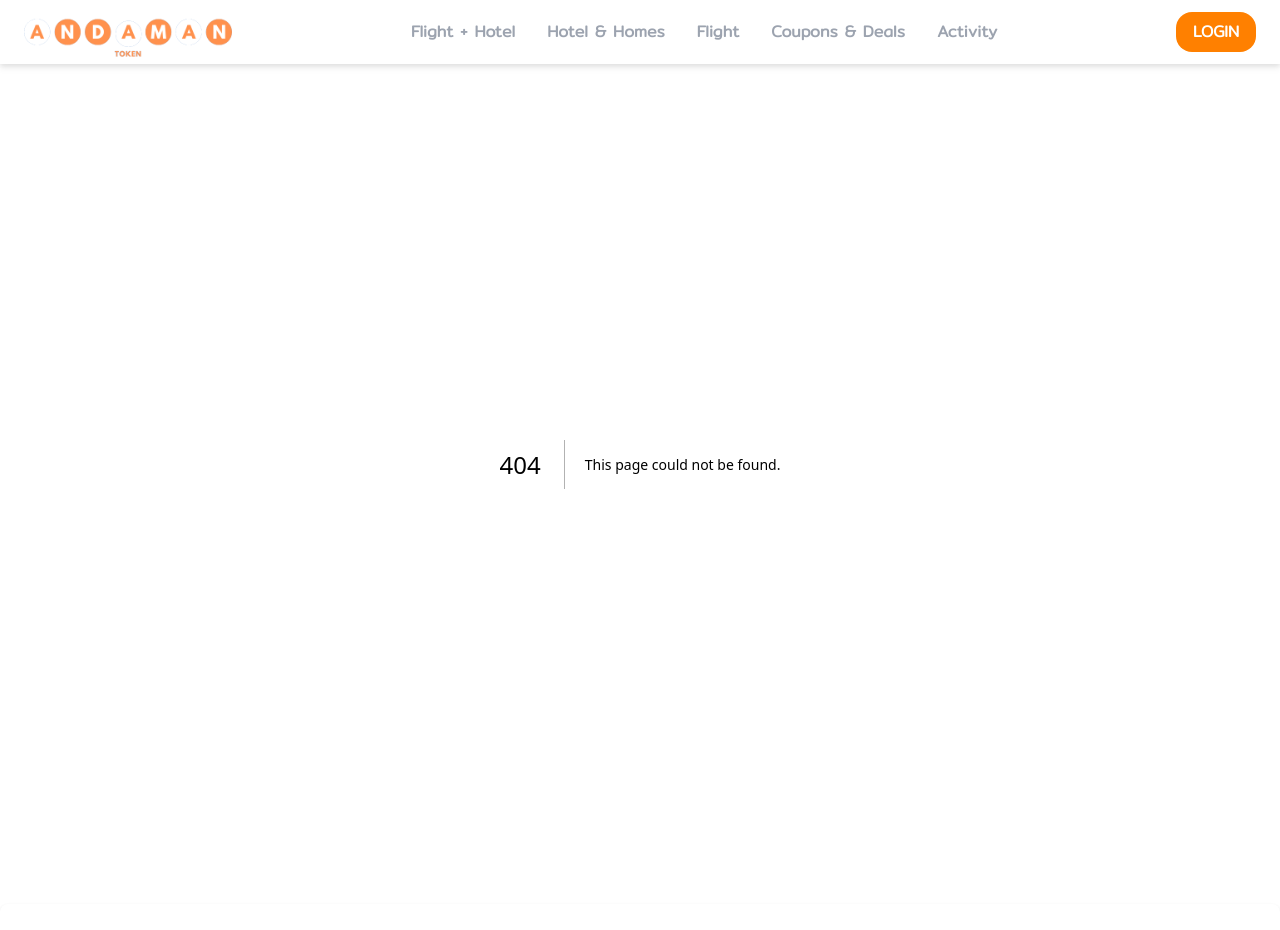
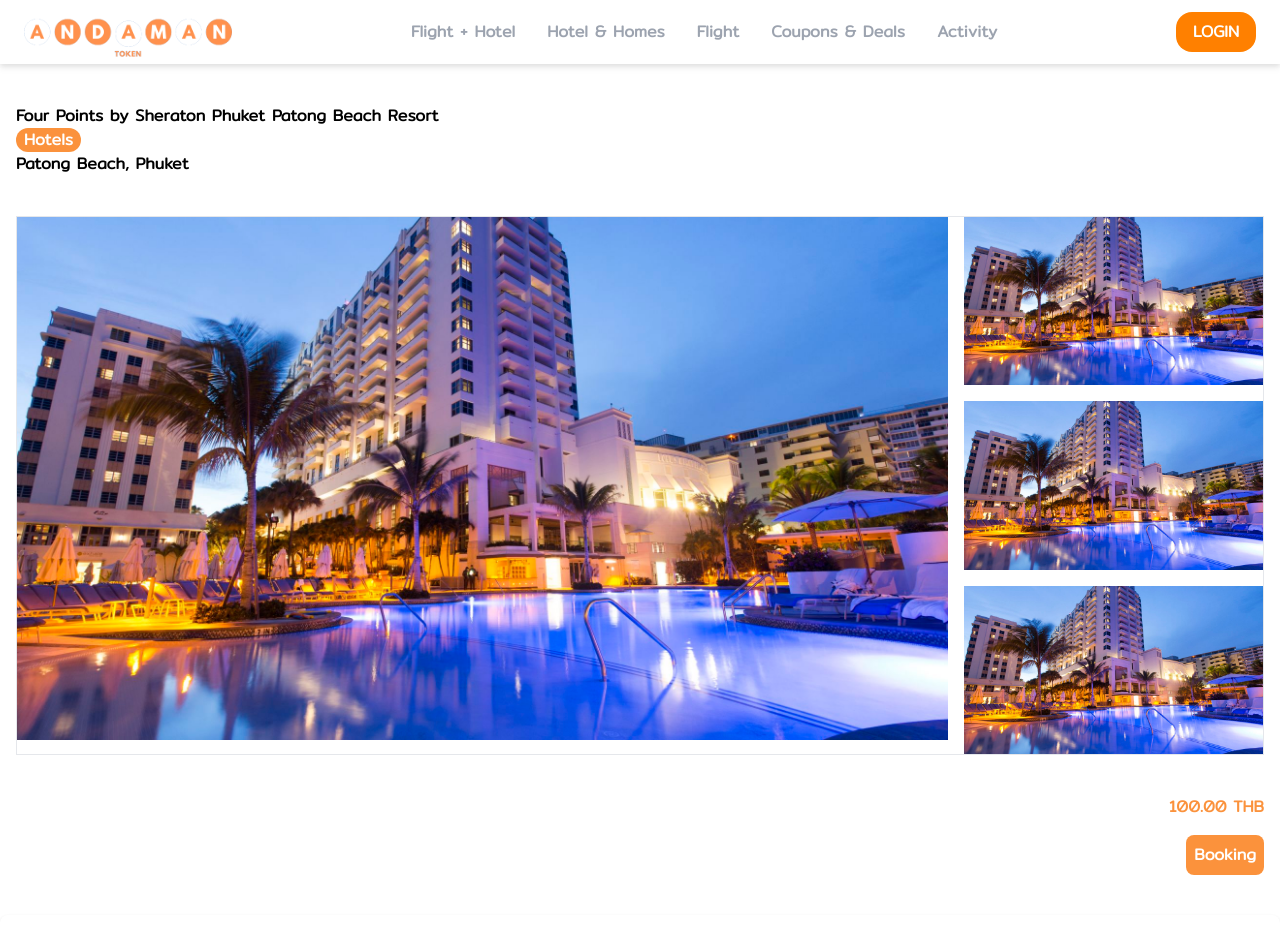
Before and after one commit to baadnk7777777/andamon_token_frontend, a Next.js app: page /customer_page/hotel_detail in a window 1280 px wide. Before the commit this address had no page. Shown: the top 930 px of the page. Built offline with nearby package versions, Linux system fonts and the light colour scheme; what wagmi would draw is missing.

Commit message:
hotel detail.

```diff
--- /dev/null
+++ b/pages/customer_page/hotel_detail.tsx
@@ -0,0 +1,34 @@
+import React from 'react'
+import hotel_images from '../../public/de_hotel.jpg'
+import Image from 'next/image'
+
+export const hotel_detail = () => {
+    return (
+        <div className="container px-4 mx-auto mt-10 font-work_sans">
+            <div className="">
+                <p className=' font-bold'>Four Points by Sheraton Phuket Patong Beach Resort</p>
+                <p className=' bg-orange-400 font-bold  w-fit px-2 rounded-2xl text-white'>Hotels</p>
+                <p className=' font-bold'>Patong Beach, Phuket</p>
+
+            </div>
+
+            <div className="mt-10 w-full border  grid grid-rows-3 grid-flow-col gap-4">
+                <div className="row-span-3 col-span-3">
+                <Image src={hotel_images} alt='/' className='w-full' />
+                </div>
+
+                <div className="col-span-1 ... bg-orange-300"><Image src={hotel_images} alt='/' className='' /></div>
+                <div className="col-span-1 ... bg-orange-300"><Image src={hotel_images} alt='/' className='' /></div>
+                <div className="col-span-1 ... bg-orange-300"><Image src={hotel_images} alt='/' className='' /></div>
+
+            </div>
+            <div className="mt-10 grid justify-items-end">
+                <p className=' font-bold text-orange-400'>100.00 THB</p>
+                <button className=' mt-4 font-bold p-2 bg-orange-400 rounded-lg text-white'>Booking</button>
+            </div>
+        </div>
+
+    )
+}
+
+export default hotel_detail
```
